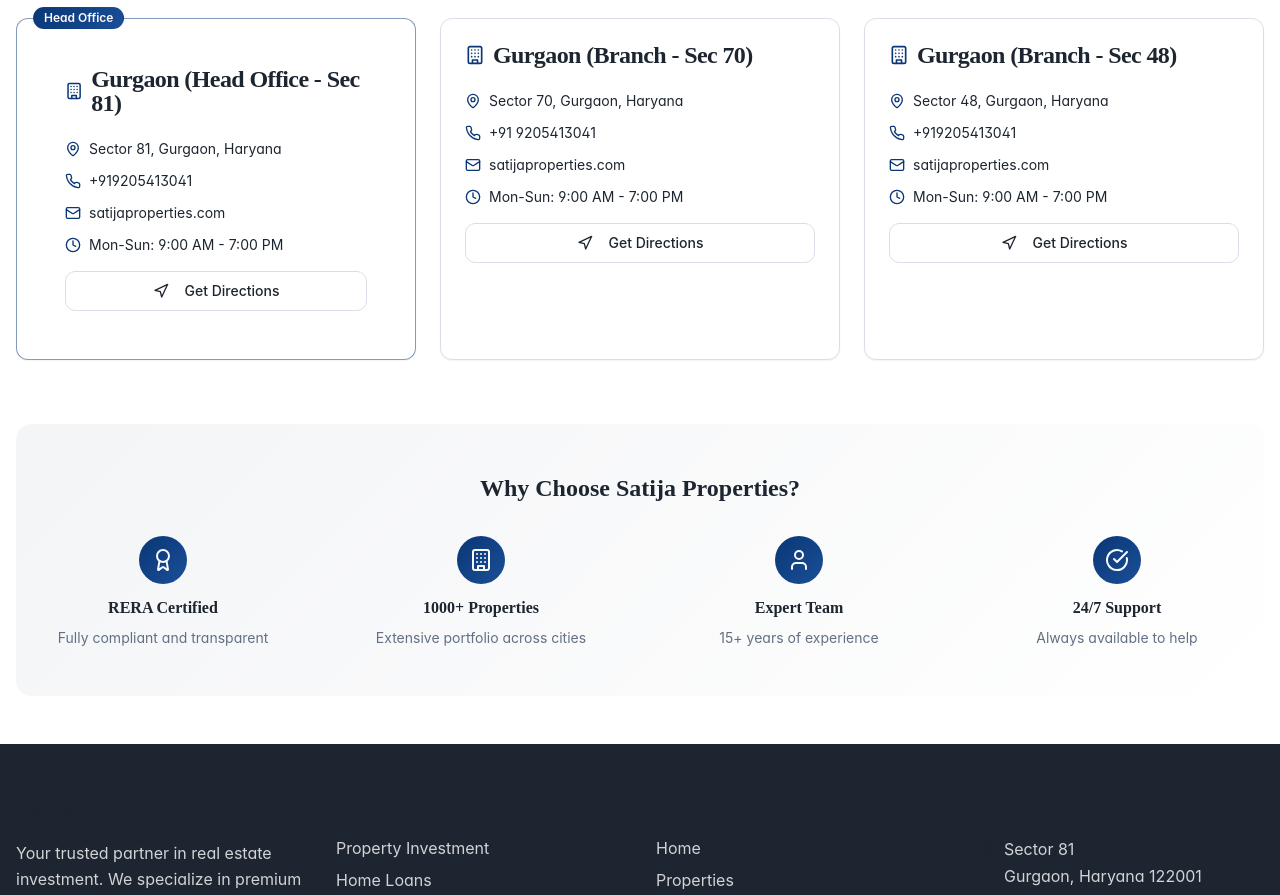
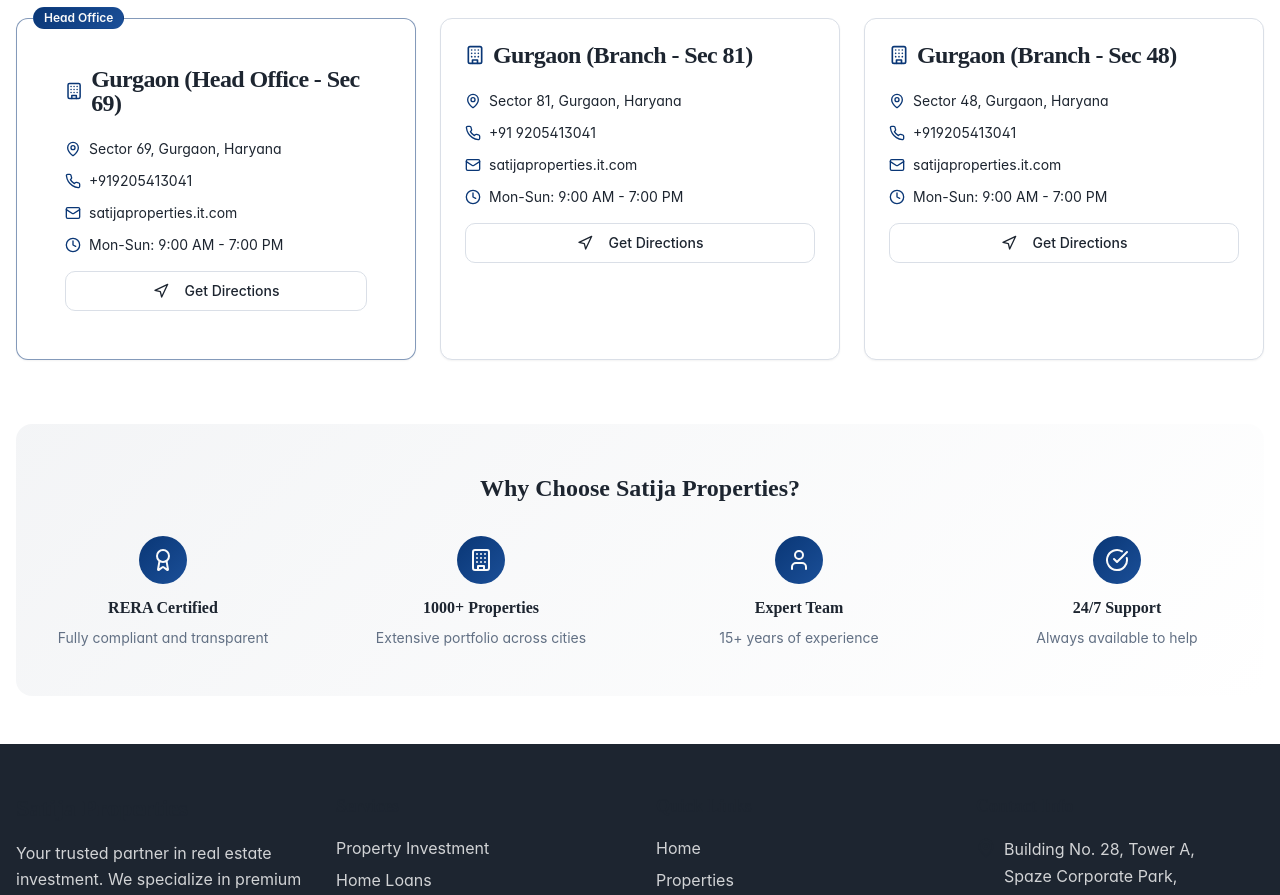
Before and after one commit to Sr2328/Final-Jp-Webpage, a React (Vite) app: page /contact in a window 1280 px wide. Shown: the part 1960-2855 px from the top of the page. Built offline with nearby package versions, Linux system fonts and the light colour scheme.

Commit message:
Fixed-potential Issues

```diff
--- a/src/components/Footer.tsx
+++ b/src/components/Footer.tsx
@@ -67,8 +67,9 @@ export const Footer: React.FC = () => {
               <div className="flex items-start gap-2">
                 <MapPin className="w-5 h-5 mt-0.5 text-luxury-foreground flex-shrink-0" />
                 <div>
-                  <p> Sector 81</p>
-                  <p>Gurgaon, Haryana 122001</p>
+               <p> Building No. 28, Tower A,</p>
+<p>Spaze Corporate Park,</p>
+<p>Sector-69, Gurugram – 122018, Haryana</p>
                 </div>
               </div>
               <div className="flex items-center gap-2">
--- a/src/components/InteractiveBusinessCard.tsx
+++ b/src/components/InteractiveBusinessCard.tsx
@@ -17,14 +17,14 @@ import {
 export const InteractiveBusinessCard = () => {
   const [isFlipped, setIsFlipped] = useState(false);
   const businessInfo = {
-    name: "Satija",
+    name: " Dheeraj Satija",
     title: "Founder & CEO",
     company: "Satija Properties",
     tagline: "Your Trusted Property Investment Partner",
     phone: "+91 9205413041",
     email: "propertiessatija@gmail.com",
-    website: "www.satijaproperties.com",
-    address: "Sector 81, Gurgaon, Haryana, India",
+    website: "www.satijaproperties.it.com",
+    address: "Sector 69, Gurgaon, Haryana, India",
     experience: "15+ Years Experience",
     specialties: ["Luxury Properties", "Commercial Spaces", "Investment Advisory", "RERA Certified"]
   };
--- a/src/pages/About.tsx
+++ b/src/pages/About.tsx
@@ -109,22 +109,22 @@ const About = () => {
 
   const offices = [
    {
+  city: 'Gurugram (Sector 69)',
+  address: 'Sector 69, Gurugram, Haryana',
+  phone: '+91 9205413041',
+  email: 'satijaproperties.it.com'
+},
+{
   city: 'Gurugram (Sector 81)',
   address: 'Sector 81, Gurugram, Haryana',
   phone: '+91 9205413041',
-  email: 'satijaproperties.com'
-},
-{
-  city: 'Gurugram (Sector 70)',
-  address: 'Sector 70, Gurugram, Haryana',
-  phone: '+91 9205413041',
-  email: 'satijaproperties.com'
+  email: 'satijaproperties.it.com'
 },
 {
   city: 'Gurugram (Sector 48)',
   address: 'Sector 48, Gurugram, Haryana',
-  phone: '+91 9205413041 / +91 9711197200',
-  email: 'satijaproperties.com'
+  phone: '+91 9205413041',
+  email: 'satijaproperties.it.com'
 }
 
   ];
--- a/src/pages/Contact.tsx
+++ b/src/pages/Contact.tsx
@@ -97,18 +97,18 @@ const Contact = () => {
 
   const offices = [
   {
-    city: 'Gurgaon (Head Office - Sec 81)',
-    address: 'Sector 81, Gurgaon, Haryana',
+    city: 'Gurgaon (Head Office - Sec 69)',
+    address: 'Sector 69, Gurgaon, Haryana',
     phone: '+919205413041',
-    email: 'satijaproperties.com',
+    email: 'satijaproperties.it.com',
     hours: 'Mon-Sun: 9:00 AM - 7:00 PM',
     featured: true
   },
   {
-    city: 'Gurgaon (Branch - Sec 70)',
-    address: 'Sector 70, Gurgaon, Haryana',
+    city: 'Gurgaon (Branch - Sec 81)',
+    address: 'Sector 81, Gurgaon, Haryana',
     phone: '+91 9205413041',
-    email: 'satijaproperties.com',
+    email: 'satijaproperties.it.com',
     hours: 'Mon-Sun: 9:00 AM - 7:00 PM',
     featured: false
   },
@@ -116,7 +116,7 @@ const Contact = () => {
     city: 'Gurgaon (Branch - Sec 48)',
     address: 'Sector 48, Gurgaon, Haryana',
     phone: '+919205413041',
-    email: 'satijaproperties.com',
+    email: 'satijaproperties.it.com',
     hours: 'Mon-Sun: 9:00 AM - 7:00 PM',
     featured: false
   }
@@ -168,7 +168,7 @@ const Contact = () => {
     {/* CTA Buttons */}
     <div className="flex flex-col sm:flex-row justify-center gap-4">
       <a
-        href="mailto:satijaproperties.com"
+        href="mailto:satijaproperties.it.com"
         className="px-6 py-3 bg-yellow-400 text-blue-900 font-semibold rounded-xl shadow-lg hover:scale-105 transition-transform duration-300"
       >
         Email Us
```
